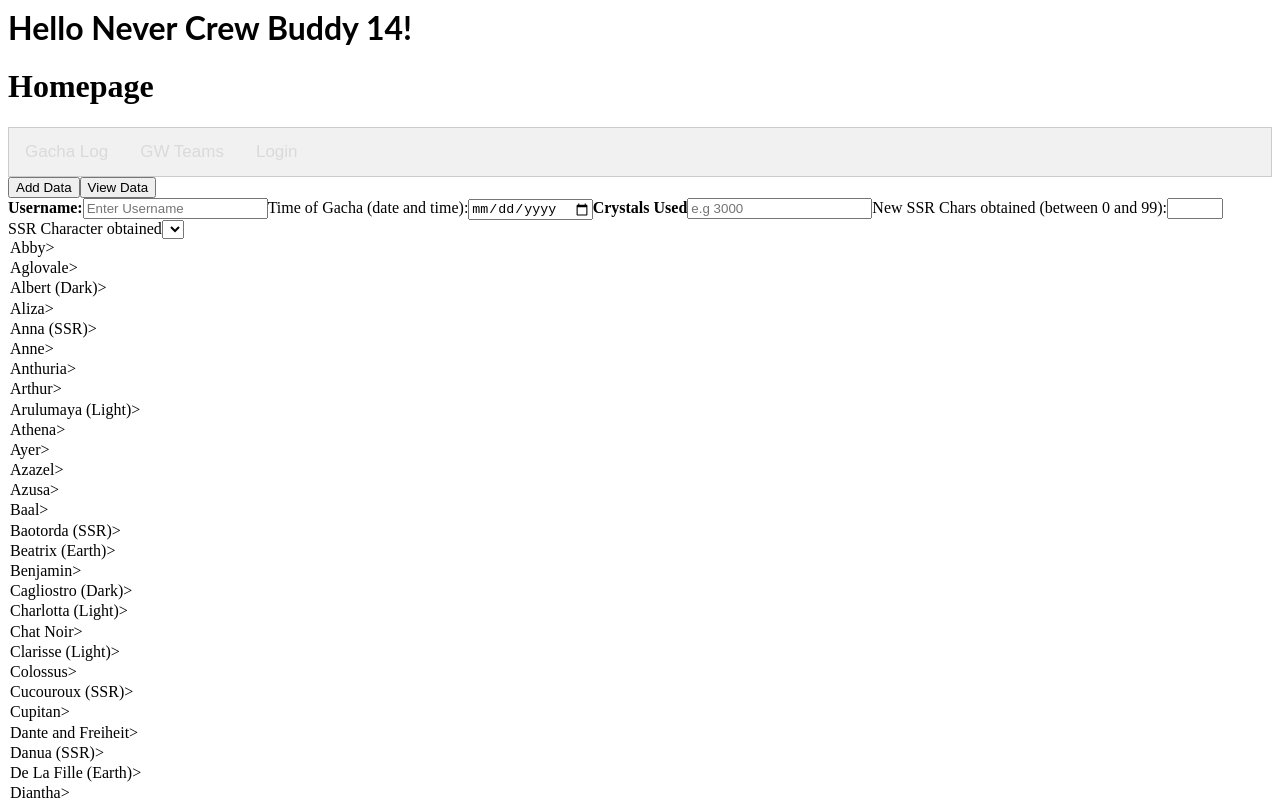
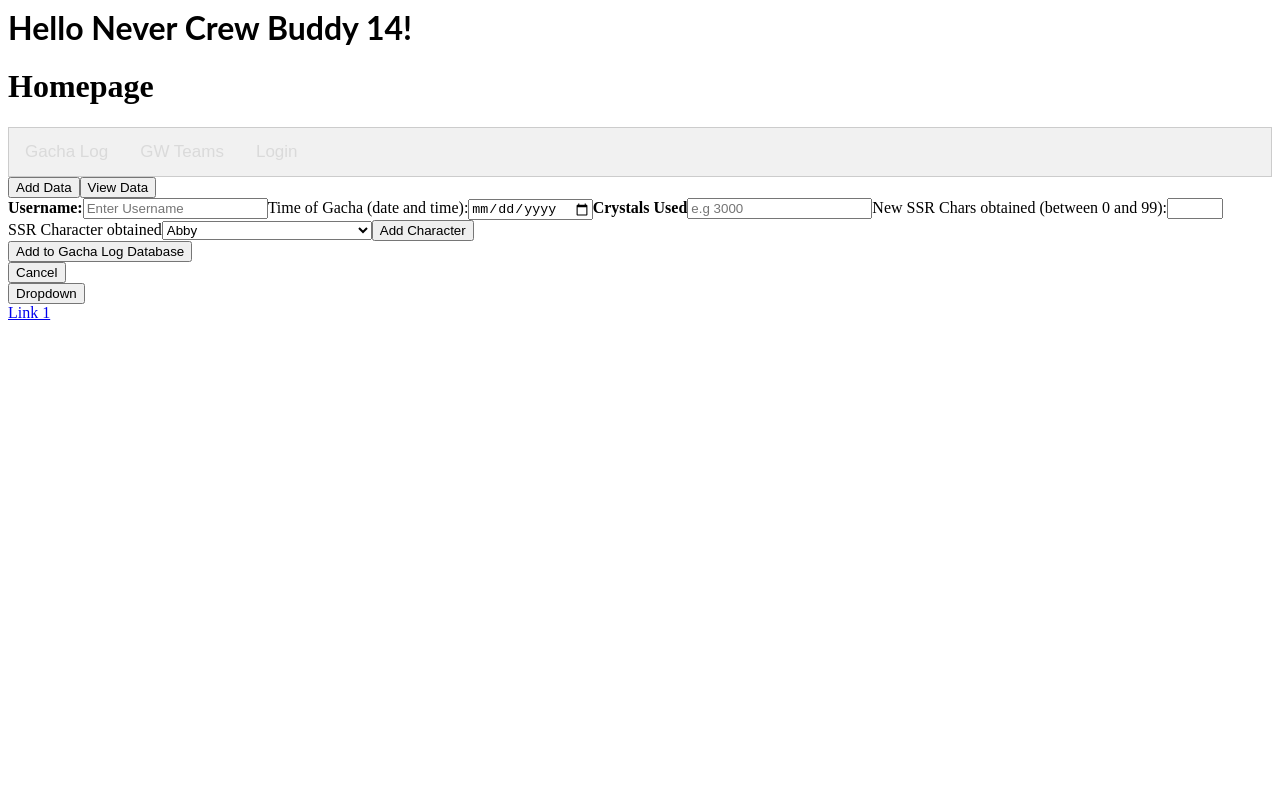
Before and after one commit to Dicrhoic/never-crew, an Angular app: page / in a window 1280 px wide. Both pictures are taken after a click on the button "Gacha Log". Shown: the top 800 px of the page. Built offline with nearby package versions, Linux system fonts and the light colour scheme; what timers would draw is missing.

Commit message:
1 file modified

```diff
--- a/src/app/nav-body/nav-body.component.html
+++ b/src/app/nav-body/nav-body.component.html
@@ -27,8 +27,10 @@
     />
     <div id="characterAdderSeg">
       <label for="characterList">SSR Character obtained</label>
-      <select id="characterList" name="characterList" size="1"></select>
-      <option  *ngFor="let character of characterData.characters.character" [ngValue]="charater">{{character.name}}></option>
+      <select id="characterList" name="characterList" size="1">
+      <option *ngFor="let c of characterData.characters.character" [ngValue]="c">{{ c.name }}</option>
+      </select>
+
       <button id="characterObtained" onclick="addCharacterToWall()">
         Add Character
       </button>
```
